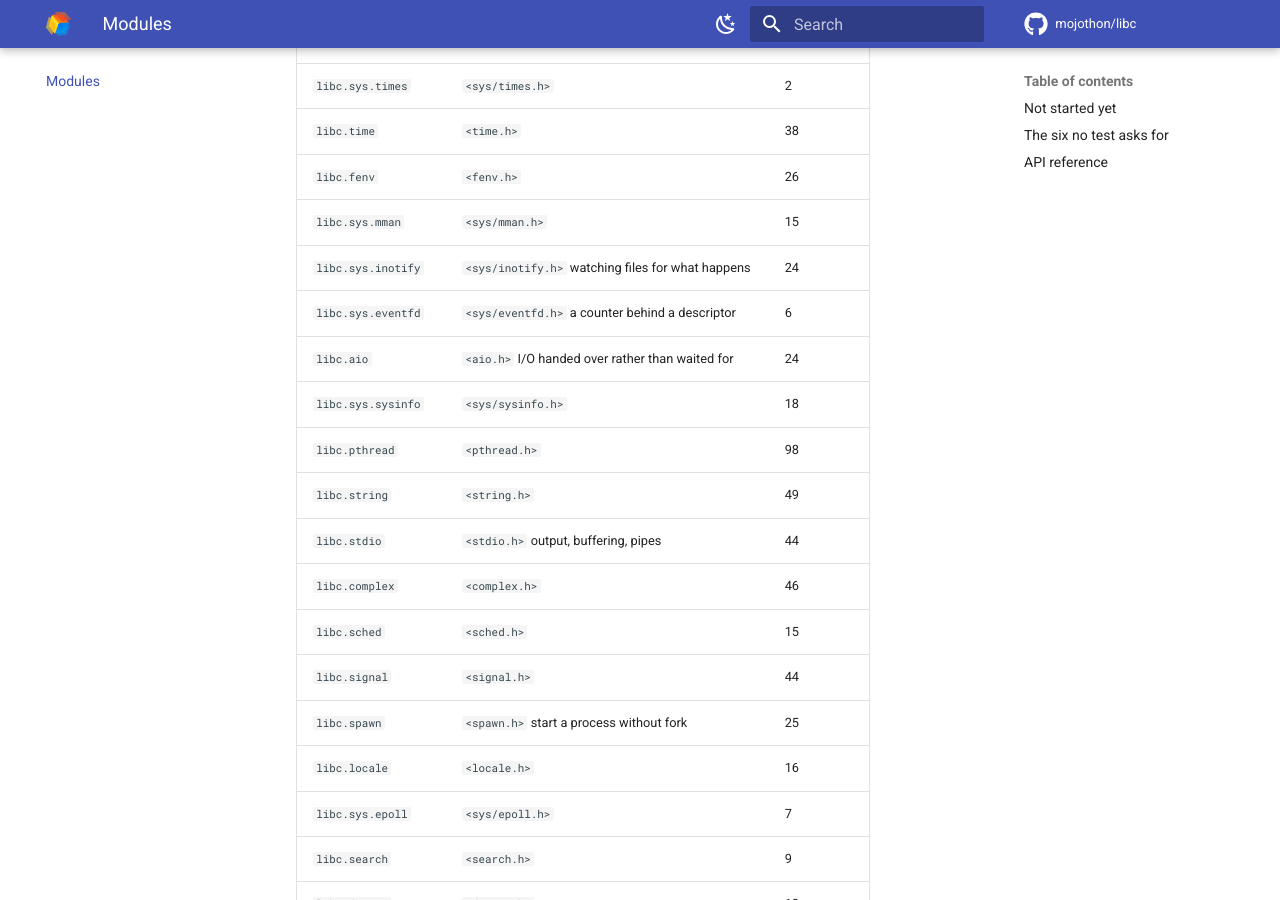
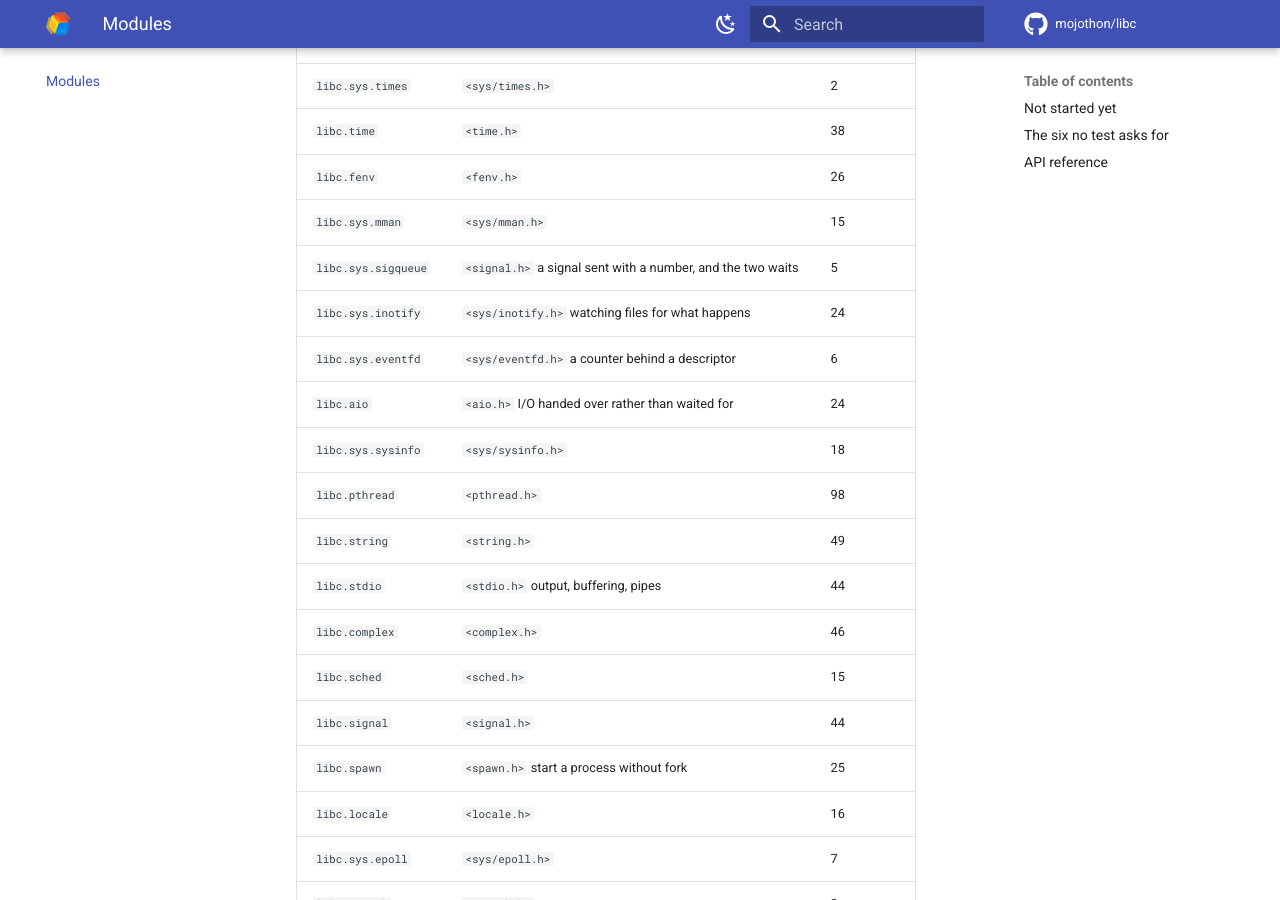
Before and after one commit to mojothon/libc, an MkDocs documentation site: the page built from docs/modules.md, in a window 1280 px wide and 900 px high, scrolled down 641 px. Built offline with MkDocs 1.6.1 and Material for MkDocs 9.7.7, drawn with Linux system fonts in a browser that asks for light colours; comment, search, counter and statistics services are not loaded.

Commit message:
feat(sys/sigqueue): bind the three of <signal.h> Darwin has not
Sending a signal is `kill` and waiting for one is `sigwait`, and
both are in `libc.signal` because both platforms have them. These
three are the ones that do more: a signal sent with a number riding
along with it, and the two waits that take the signal out of the
queue and say everything about it rather than only which one it was.
Darwin's `<signal.h>` declares none of them, so they are here.

`siginfo_t` grows a `si_value` reader for the number, at 24 here and
32 there — it shares an offset with `si_status` on Linux, the two
being different members of one union, and sits past the faulting
address on Darwin, where they are not.

The test is made in a forked child, and that is the point of it. A
signal queued to a process is delivered to whichever of its threads
is not blocking it, and this one has to be blocked before it is
queued or there is nothing for the wait to take: asked in the test
process, `sigpending` comes back empty, because a thread that is not
this one took it. After a `fork` there is exactly one thread.

What is asserted is the number, which is the whole of what `sigqueue`
adds to `kill` and the only part that cannot come from anywhere else
— the signal is sent to this process by this process, so a test that
asked only which signal came back would pass however the union had
been sent. Two are queued and taken in order. Neither wait can hang:
the first is given no time at all, and the second is called only once
there is a signal waiting for it.

```diff
--- a/docs/modules.md
+++ b/docs/modules.md
@@ -18,6 +18,7 @@ the bottom.
 | `libc.time` | `<time.h>` | 38 |
 | `libc.fenv` | `<fenv.h>` | 26 |
 | `libc.sys.mman` | `<sys/mman.h>` | 15 |
+| `libc.sys.sigqueue` | `<signal.h>` a signal sent with a number, and the two waits | 5 |
 | `libc.sys.inotify` | `<sys/inotify.h>` watching files for what happens | 24 |
 | `libc.sys.eventfd` | `<sys/eventfd.h>` a counter behind a descriptor | 6 |
 | `libc.aio` | `<aio.h>` I/O handed over rather than waited for | 24 |
@@ -83,8 +84,8 @@ because Mojo has no type to pass: on x86-64 the C type is the 80-bit x87
 format. `libc.locale` has no `FE_DFL_ENV`, see `fenv_t`.
 
 `libc.sys.epoll`, `libc.sys.prctl`, `libc.sys.sendfile`, `libc.sys.eventfd`,
-`libc.sys.inotify` and `libc.sys.auxv` wrap Linux-only calls; importing them
-on Darwin will not link.
+`libc.sys.inotify`, `libc.sys.sigqueue` and `libc.sys.auxv` wrap Linux-only
+calls; importing them on Darwin will not link.
 `libc.sys.random` holds one of each: `getentropy`, which both platforms
 have, and `getrandom`, which answers -1 on Darwin rather than going
 missing.
```
Also changed, not shown: 7 other files.
